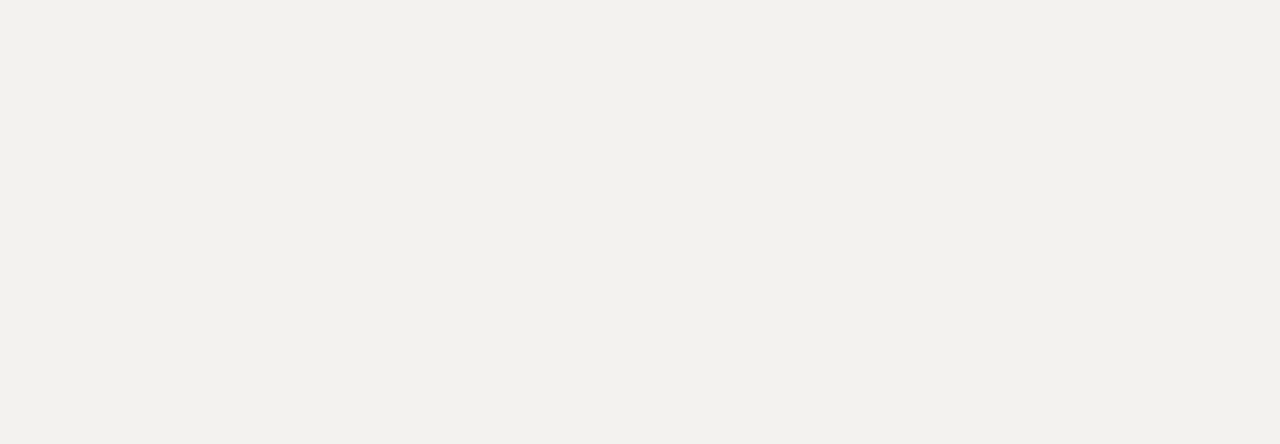
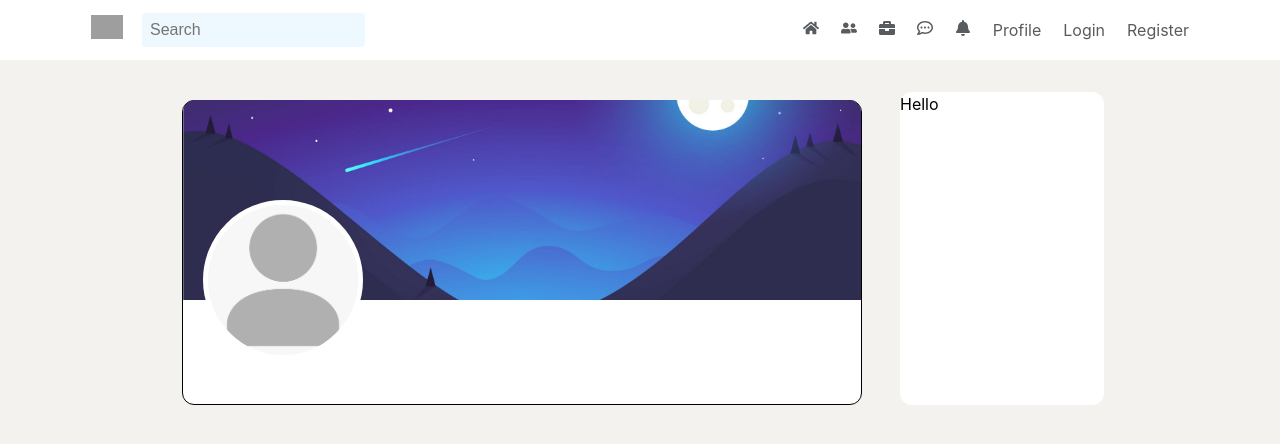
Before and after one commit to inigoSutandyo/linkedin-copy-react, a React (Vite) app: page /profile/1 in a window 1280 px wide. Before the commit this address had no page. Shown: the top 444 px of the page. Built offline with nearby package versions, Linux system fonts and the light colour scheme; no server answers; grey boxes are pictures that could not be loaded.

Commit message:
other profile page and user not found page

```diff
--- a/src/App.tsx
+++ b/src/App.tsx
@@ -12,7 +12,7 @@ function App() {
     <BrowserRouter>
       <Routes>
           <Route path='/' element={<Home/>}/>
-          <Route path='/profile' element={<Profile/>}/>
+          <Route path='/profile/:id' element={<Profile/>}/>
           <Route path='/search/:q' element={<Search/>}/>
           <Route path='/auth/login' element={<Login/>}/>
           <Route path='/auth/register' element={<Register/>}/>
--- a/src/components/navbar/Navbar.tsx
+++ b/src/components/navbar/Navbar.tsx
@@ -19,8 +19,8 @@ const Navbar = (props: Props) => {
   const [queryParam, setQueryParam] = useState("")
 
   const auth = useAppSelector((state) => state.user.isSignedIn)
+  const user = useAppSelector((state) => state.user.user);
   const dispatch = useAppDispatch()
-
   function logout() {
     const axiosConfig = {
       headers: {
@@ -102,7 +102,7 @@ const Navbar = (props: Props) => {
               </Link>
             </li>
             <li className="list-hover mx-2 color-black">
-              <Link to={"/profile"}>
+              <Link to={`/profile/${user.ID}`}>
                 Profile
               </Link>
             </li>
--- a/src/components/post/PostComponent.tsx
+++ b/src/components/post/PostComponent.tsx
@@ -14,6 +14,7 @@ import { ApiURL } from '../../utils/Server';
 import { updateSinglePost } from '../../features/post/postSlice';
 import PostUser from './PostUser';
 import "../../styles/components/post.css"
+import { Link } from 'react-router-dom';
 
 type Props = {
   post: Post,
--- a/src/components/post/PostUser.tsx
+++ b/src/components/post/PostUser.tsx
@@ -1,6 +1,7 @@
 import React, { useEffect, useState } from 'react'
 import "../../styles/components/post.css"
 import placeholder from "../../assets/placeholders/user.png"
+import { Link } from 'react-router-dom'
 
 interface Props {
     user: User
@@ -23,6 +24,9 @@ const PostUser = (props: Props) => {
   }, [])
 
   return (
+    <Link to={`/profile/${props.user.ID}`} style={{
+        textDecoration: "none"
+    }}>
         <div className='post-user'>
             <div className='post-header'>
                 <div className='post-header-image' style={{
@@ -38,6 +42,7 @@ const PostUser = (props: Props) => {
                 {props.user.headline}
             </div>
         </div>
+    </Link>
   )
 }
 
--- /dev/null
+++ b/src/pages/user/MyProfile.tsx
@@ -0,0 +1,91 @@
+import React, { useState, useEffect } from "react";
+import { setUser } from "../../features/user/userSlice";
+import ProfileForm from "../../components/user/ProfileForm";
+import { useAppDispatch, useAppSelector } from "../../app/hooks";
+import Navbar from "../../components/navbar/Navbar";
+import axios from "axios";
+import { ApiURL } from "../../utils/Server";
+import { MdModeEditOutline } from "react-icons/md";
+import { IconContext } from "react-icons";
+import ModalComponent from "../../components/ModalComponent";
+import placeholderBanner from "../../assets/placeholders/banner.jpg";
+import ProfilePictureUpload from "../../components/user/ProfilePictureUpload";
+import "../../styles/pages/profile.css";
+type Props = {};
+
+const MyProfile = (props: Props) => {
+  const [modal, setModal] = useState(false);
+  const [title, setTitle] = useState("");
+
+  const user = useAppSelector((state) => state.user.user);
+
+
+  const closeModal = () => {
+    setModal(false);
+  };
+
+  const handleOpenModal = (label: string) => {
+    setModal(true);
+    setTitle(label);
+  };
+
+
+  return (
+    <div id="profile-page">
+      <Navbar />
+      <div className="profile-layout">
+        <div className="main-container">
+          <div className="main-content">
+            <div
+              className="user-banner"
+              style={{ backgroundImage: `url(${placeholderBanner})` }}
+            ></div>
+            <div
+              className="user-img"
+              style={{ backgroundImage: `url(${user.imageurl})` }}
+              onClick={() => handleOpenModal("Profile Picture")}
+            ></div>
+            <div
+              className="edit-profile"
+              onClick={() => handleOpenModal("Update Profile")}
+            >
+              <IconContext.Provider
+                value={{
+                  size: "24px",
+                }}
+              >
+                <MdModeEditOutline style={{ cursor: "pointer" }} />
+              </IconContext.Provider>
+              {/* <button onClick={() => setModal(true)} className="btn-primary w-8">Update Profile</button> */}
+            </div>
+            <div className="p-4">
+              <div className="user-info">
+                <h1>
+                  {user.firstname} {user.lastname}
+                </h1>
+                <h3>{user.headline}</h3>
+                <p>{user.email}</p>
+              </div>
+            </div>
+          </div>
+        </div>
+        <div className="secondary-container profile-section">Hello</div>
+      </div>
+      <ModalComponent
+        isOpen={modal}
+        appElement={"#profile-page"}
+        closeModal={closeModal}
+        contentLabel={title}
+      >
+        {title == "Update Profile" ? (
+          <ProfileForm />
+        ) : title == "Profile Picture" ? (
+          <ProfilePictureUpload />
+        ) : (
+          <></>
+        )}
+      </ModalComponent>
+    </div>
+  );
+};
+export default MyProfile;
--- /dev/null
+++ b/src/pages/user/OtherProfile.tsx
@@ -0,0 +1,83 @@
+import React, { useEffect, useState } from 'react'
+import { IconContext } from 'react-icons';
+import { MdModeEditOutline } from 'react-icons/md';
+import Navbar from '../../components/navbar/Navbar';
+import placeholderProfile from "../../assets/placeholders/user.png";
+import placeholderBanner from "../../assets/placeholders/banner.jpg";
+import "../../styles/pages/profile.css";
+import axios from 'axios';
+import { ApiURL } from '../../utils/Server';
+import { useNavigate } from 'react-router-dom';
+import ProfileNotFound from './ProfileNotFound';
+
+interface Props {
+    id: string
+}
+
+const OtherProfile = (props: Props) => {
+    const [user, setUser] = useState<User>()
+    const [imageUrl, setImageUrl] = useState(placeholderProfile)
+    useEffect(() => {
+      axios.get(ApiURL("/user/otherprofile"), {
+        params: {
+            id: props.id
+        }
+      })
+      .then((response) => {
+        setUser(response.data.user)
+        console.log(response.data.user)
+      })
+      .catch((error) => {
+        console.log(error)
+      })
+    }, [])
+
+    useEffect(() => {
+        if (!user)return
+        if ( user.imageurl == "" || !user.imageurl || user.imageid == "") {
+            user.imageurl = placeholderProfile;
+            setImageUrl(placeholderProfile)
+        } else {
+            setImageUrl(user.imageurl)
+        }
+    }, [user])
+
+
+    return (
+        <>
+          {user?.ID == 0 ? (
+            <ProfileNotFound/>
+          ) : (
+            <div id="profile-page">
+              <Navbar />
+              <div className="profile-layout">
+                <div className="main-container">
+                  <div className="main-content">
+                    <div
+                      className="user-banner"
+                      style={{ backgroundImage: `url(${placeholderBanner})` }}
+                    ></div>
+                    <div
+                      className="user-img"
+                      style={{ backgroundImage: `url(${imageUrl})` }}
+                    ></div>
+                    <div className="p-4">
+                      <div className="user-info">
+                        <h1>
+                          {user?.firstname} {user?.lastname}
+                        </h1>
+                        <h3>{user?.headline}</h3>
+                        <p>{user?.email}</p>
+                      </div>
+                    </div>
+                  </div>
+                </div>
+                <div className="secondary-container profile-section">Hello</div>
+              </div>
+            </div>
+          )}
+        </>
+      );
+}
+
+export default OtherProfile
--- a/src/pages/user/Profile.tsx
+++ b/src/pages/user/Profile.tsx
@@ -1,120 +1,63 @@
+import axios from "axios";
 import React, { useState, useEffect } from "react";
-import Modal from "../../components/ModalComponent";
+import { useParams } from "react-router-dom";
+import { useAppDispatch, useAppSelector } from "../../app/hooks";
 import { setUser } from "../../features/user/userSlice";
-import ProfileForm from "../../components/user/ProfileForm";
-import { useAppDispatch, useAppSelector } from "../../app/hooks";
-import Navbar from "../../components/navbar/Navbar";
-import axios from "axios";
 import { ApiURL } from "../../utils/Server";
-import "../../styles/pages/profile.css";
-import { MdModeEditOutline } from "react-icons/md";
-import { IconContext } from "react-icons";
-import ModalComponent from "../../components/ModalComponent";
+import MyProfile from "./MyProfile";
+import OtherProfile from "./OtherProfile";
 import placeholderProfile from "../../assets/placeholders/user.png";
-import placeholderBanner from "../../assets/placeholders/banner.jpg";
-import ProfilePictureUpload from "../../components/user/ProfilePictureUpload";
-import { AdvancedImage } from '@cloudinary/react'
-
 interface Props {}
 
 const Profile = (props: Props) => {
-  const [modal, setModal] = useState(false);
-  const [title, setTitle] = useState("");
-
+  const [myProfile, setMyProfile] = useState(false)
+  const {id} = useParams()
   const user = useAppSelector((state) => state.user.user);
   const dispatch = useAppDispatch();
-
-  const closeModal = () => {
-    setModal(false);
-  };
-
-  const handleOpenModal = (label: string) => {
-    setModal(true);
-    setTitle(label);
-  };
-  useEffect(() => {
 
   const loadUser = () => {
     const axiosConfig = {
       withCredentials: true,
     };
 
-      axios
-        .get(ApiURL("/user/profile"), axiosConfig)
+    axios.get(ApiURL("/user/profile"), axiosConfig)
     .then(function (response) {
-          const user = response.data.user as User
+      const user = response.data.user as User;
       if (user.imageurl == "" || !user.imageurl) {
-            user.imageurl = placeholderProfile
+        user.imageurl = placeholderProfile;
       }
-          dispatch(setUser(user))
+      dispatch(setUser(user));
     })
     .catch(function (error) {
       console.log(error.response);
     })
-        .then(function () {
-          // always executed
-        });
   };
 
+  useEffect(() => {
     loadUser();
-  }, []);
+  }, [])
+
+  useEffect(() => {
+    if (id && parseInt(id) == user.ID) {
+      setMyProfile(true)
+    } else {
+      setMyProfile(false)
+    }
+  }, [user])
+
 
   return (
-    <div id="profile-page">
-      <Navbar />
-      <div className="profile-layout">
-        <div className="main-container">
-          <div className="main-content">
-            <div
-              className="user-banner"
-              style={{ backgroundImage: `url(${placeholderBanner})` }}
-            ></div>
-            <div
-              className="user-img"
-              style={{ backgroundImage: `url(${user.imageurl})` }}
-              onClick={() => handleOpenModal("Profile Picture")}
-            ></div>
-            <div
-              className="edit-profile"
-              onClick={() => handleOpenModal("Update Profile")}
-            >
-              <IconContext.Provider
-                value={{
-                  size: "24px",
-                }}
-              >
-                <MdModeEditOutline style={{ cursor: "pointer" }} />
-              </IconContext.Provider>
-              {/* <button onClick={() => setModal(true)} className="btn-primary w-8">Update Profile</button> */}
+    <>
+      {myProfile ? (
+        <MyProfile/>
+      ) : id ? (
+        <OtherProfile id={id} />
+      ) : (
+        <div>
+          User Not Found
         </div>
-            <div className="p-4">
-              <div className="user-info">
-                <h1>
-                  {user.firstname} {user.lastname}
-                </h1>
-                <h3>{user.headline}</h3>
-                <p>{user.email}</p>
-              </div>
-            </div>
-          </div>
-        </div>
-        <div className="secondary-container profile-section">Hello</div>
-      </div>
-      <ModalComponent
-        isOpen={modal}
-        appElement={"#profile-page"}
-        closeModal={closeModal}
-        contentLabel={title}
-      >
-        {title == "Update Profile" ? (
-          <ProfileForm />
-        ) : title == "Profile Picture" ? (
-          <ProfilePictureUpload />
-        ) : (
-          <></>
       )}
-      </ModalComponent>
-    </div>
+    </>
   );
 };
 
--- /dev/null
+++ b/src/pages/user/ProfileNotFound.tsx
@@ -0,0 +1,29 @@
+import React from 'react'
+import { useNavigate } from 'react-router-dom'
+import Navbar from '../../components/navbar/Navbar'
+
+type Props = {}
+
+const ProfileNotFound = (props: Props) => {
+  const navigate = useNavigate()
+  return (
+    <>
+        <Navbar/>
+        <div style={{
+            display: "flex",
+            alignItems: "center",
+            margin: "32px",
+            flexDirection: "column"
+        }}>
+            <h3>User Not Found</h3>
+            <button className='btn-primary' style={{
+                marginTop: "25px"
+            }} onClick={() => {
+                navigate("/")
+            }}>Back</button>
+        </div>
+    </>
+  )
+}
+
+export default ProfileNotFound
--- a/src/types/global.d.ts
+++ b/src/types/global.d.ts
@@ -9,6 +9,7 @@ declare global {
     email: string
     phone: string
     imageurl: string
+    imageid: string
     likedposts: Array<Number>
   }
 
```
Also changed, not shown: src/assets/placeholders/baner.png (deleted). Lines whose indentation alone changed are shown as unchanged.
